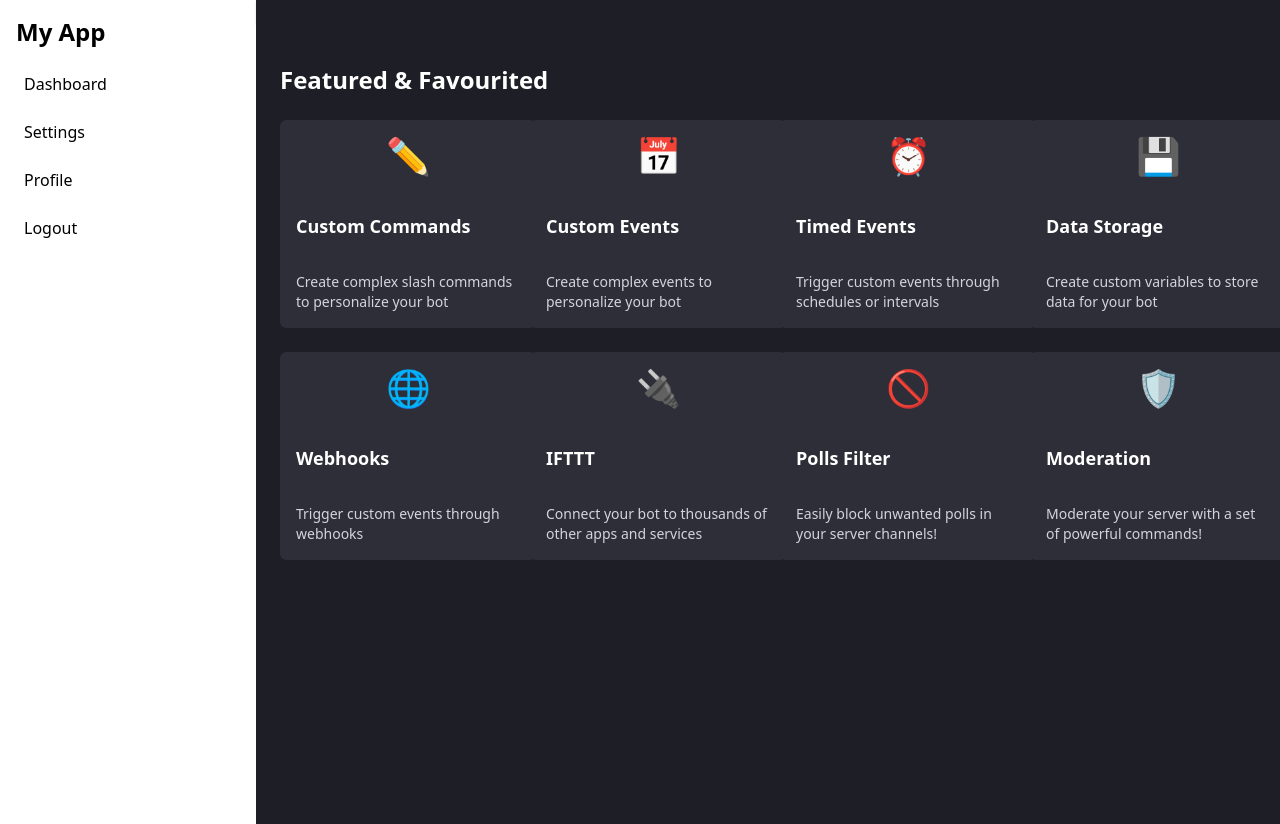
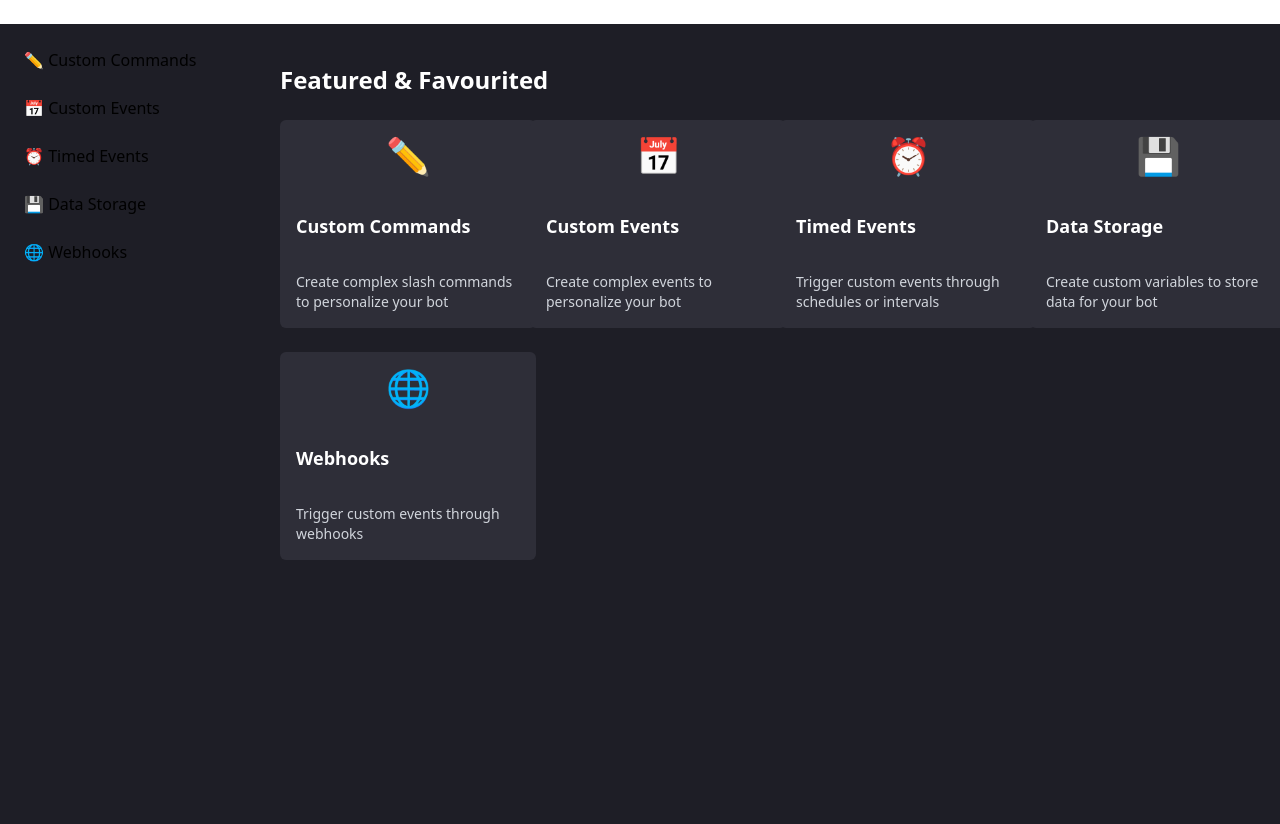
Before and after one commit to RNG21/Dissertation, a React (Vite) app in the folder frontend/: page / in a window 1280 px wide. Built offline with nearby package versions, Linux system fonts and the light colour scheme.

Commit message:
Module list

```diff
--- a/frontend/src/base/base.tsx
+++ b/frontend/src/base/base.tsx
@@ -2,12 +2,17 @@ import { ReactElement, ElementType, useState, useRef, useEffect } from 'react';
 
 import Navbar from './navbar';
 import Sidebar from './sidebar';
+import { Module } from '../types';
+
+import modules_ from "../modules.json";
+const modules: Module[] = modules_;
 
 interface BaseProps {
+    pageName: string;
     mainContent?: ElementType;
 }
 
-function Base({ mainContent: MainContent }: BaseProps): ReactElement {
+function Base({ pageName, mainContent: MainContent }: BaseProps): ReactElement {
     const [sidebarOpen, setSidebarOpen] = useState<boolean>(false);
     const sidebarRef = useRef<HTMLDivElement>(null);
 
@@ -32,26 +37,33 @@ function Base({ mainContent: MainContent }: BaseProps): ReactElement {
     }, [sidebarOpen]);
 
     return (
-        <div className="flex h-screen relative">
-            <div ref={sidebarRef} className="z-20">
-                <Sidebar sidebarOpen={sidebarOpen} />
-            </div>
+        <div className="min-h-screen flex flex-col bg-[#1e1e26]">
+            <Navbar pageName={pageName} toggleSidebar={toggleSidebar} />
 
+            <div className="flex flex-1 relative">
+                {/* Sidebar */}
+                <div ref={sidebarRef} className="z-30">
+                    <Sidebar
+                        sidebarOpen={sidebarOpen}
+                        moduleList={modules}
+                    />
+                </div>
 
-            {/* Overlay to block clicks when sidebar is open */}
-            <div
-                className={`fixed inset-0 bg-black z-10 transition-opacity duration-600 ${
-                    sidebarOpen ? 'opacity-30' : 'opacity-0 pointer-events-none'
-                }`}
-                onClick={toggleSidebar}
-            />
+                {/* Dim background when sidebar open */}
+                <div
+                    className={`fixed inset-0 bg-black transition-opacity duration-500
+                        ${sidebarOpen ? 'opacity-50 z-20' : 'opacity-0 pointer-events-none'}`}
+                    onClick={toggleSidebar}
+                />
 
-            <div className="flex-1 flex flex-col dark:bg-zinc-800 z-0">
-                <Navbar toggleSidebar={toggleSidebar} />
-                {MainContent && <MainContent />}
+                {/* Main page area */}
+                <div className="flex-1 flex flex-col bg-gray-100 dark:bg-zinc-800 z-10">
+                    {MainContent && <MainContent />}
+                </div>
             </div>
         </div>
     );
 }
 
+
 export default Base;
--- a/frontend/src/base/navbar.tsx
+++ b/frontend/src/base/navbar.tsx
@@ -1,20 +1,24 @@
 interface NavbarProps {
+    pageName: string;
     toggleSidebar: () => void;
 }
 
-const Navbar: React.FC<NavbarProps> = ({ toggleSidebar }) => {
-
+function Navbar({ pageName, toggleSidebar }: NavbarProps) {
     return (
-        <header className="non-dark:bg-white bg-[#1e1e26] shadow px-4 py-3 flex items-center justify-between md:justify-end md:pl-64">
-            {/* Hamburger menu */}
+        <header className="bg-white dark:bg-[#1e1e26] px-4 py-3 flex items-center justify-between md:justify-end md:pl-6">
             <button
                 onClick={toggleSidebar}
                 className="md:hidden text-white"
             >
                 ☰
             </button>
+
+            <div className="flex-1 flex items-center justify-center md:justify-start">
+                <h2 className="text-black dark:text-white text-2xl font-bold">{pageName}</h2>
+            </div>
         </header>
     );
 }
 
+
 export default Navbar;
--- a/frontend/src/base/sidebar.tsx
+++ b/frontend/src/base/sidebar.tsx
@@ -1,23 +1,23 @@
-import React from 'react';
+import { Module } from '../types';
 
 interface SidebarProps {
     sidebarOpen: boolean;
+    moduleList?: Module[];
 }
 
-const Sidebar: React.FC<SidebarProps> = ({ sidebarOpen }) => {
+function Sidebar({ sidebarOpen, moduleList }: SidebarProps) {
     return (
         <aside className={`dark:bg-zinc-900 dark:text-white w-64 p-4 space-y-4 transition-transform duration-300
             fixed top-0 left-0 h-full z-40 ${sidebarOpen ? 'translate-x-0' : '-translate-x-full'} md:translate-x-0 md:relative`}>
-            <h2 className="text-2xl font-bold mb-4">My App</h2>
             <nav className="flex flex-col gap-2">
-                <a href="#" className="hover:bg-zinc-700 p-2 rounded">Dashboard</a>
-                <a href="#" className="hover:bg-zinc-700 p-2 rounded">Settings</a>
-                <a href="#" className="hover:bg-zinc-700 p-2 rounded">Profile</a>
-                <a href="#" className="hover:bg-zinc-700 p-2 rounded">Logout</a>
+                {moduleList?.map((module, index) => (
+                    <a key={index} href={module.url} className="hover:bg-[#3b3b47] transition-colors duration-200 p-2 rounded">
+                        {module.icon} {module.title}
+                    </a>
+                ))}
             </nav>
         </aside>
-
     );
-};
+}
 
 export default Sidebar;
--- a/frontend/src/modules.json
+++ b/frontend/src/modules.json
@@ -2,41 +2,31 @@
     {
       "title": "Custom Commands",
       "description": "Create complex slash commands to personalize your bot",
-      "icon": "✏️"
+      "icon": "✏️",
+      "url": "command_builder"
     },
     {
       "title": "Custom Events",
       "description": "Create complex events to personalize your bot",
-      "icon": "📅"
+      "icon": "📅",
+      "url": ""
     },
     {
       "title": "Timed Events",
       "description": "Trigger custom events through schedules or intervals",
-      "icon": "⏰"
+      "icon": "⏰",
+      "url": ""
     },
     {
       "title": "Data Storage",
       "description": "Create custom variables to store data for your bot",
-      "icon": "💾"
+      "icon": "💾",
+      "url": ""
     },
     {
       "title": "Webhooks",
       "description": "Trigger custom events through webhooks",
-      "icon": "🌐"
-    },
-    {
-      "title": "IFTTT",
-      "description": "Connect your bot to thousands of other apps and services",
-      "icon": "🔌"
-    },
-    {
-      "title": "Polls Filter",
-      "description": "Easily block unwanted polls in your server channels!",
-      "icon": "🚫"
-    },
-    {
-      "title": "Moderation",
-      "description": "Moderate your server with a set of powerful commands!",
-      "icon": "🛡️"
+      "icon": "🌐",
+      "url": ""
     }
   ]
--- a/frontend/src/types.ts
+++ b/frontend/src/types.ts
@@ -2,4 +2,5 @@ export type Module = {
     title: string;
     description: string;
     icon: string;
+    url: string;
 };
```
